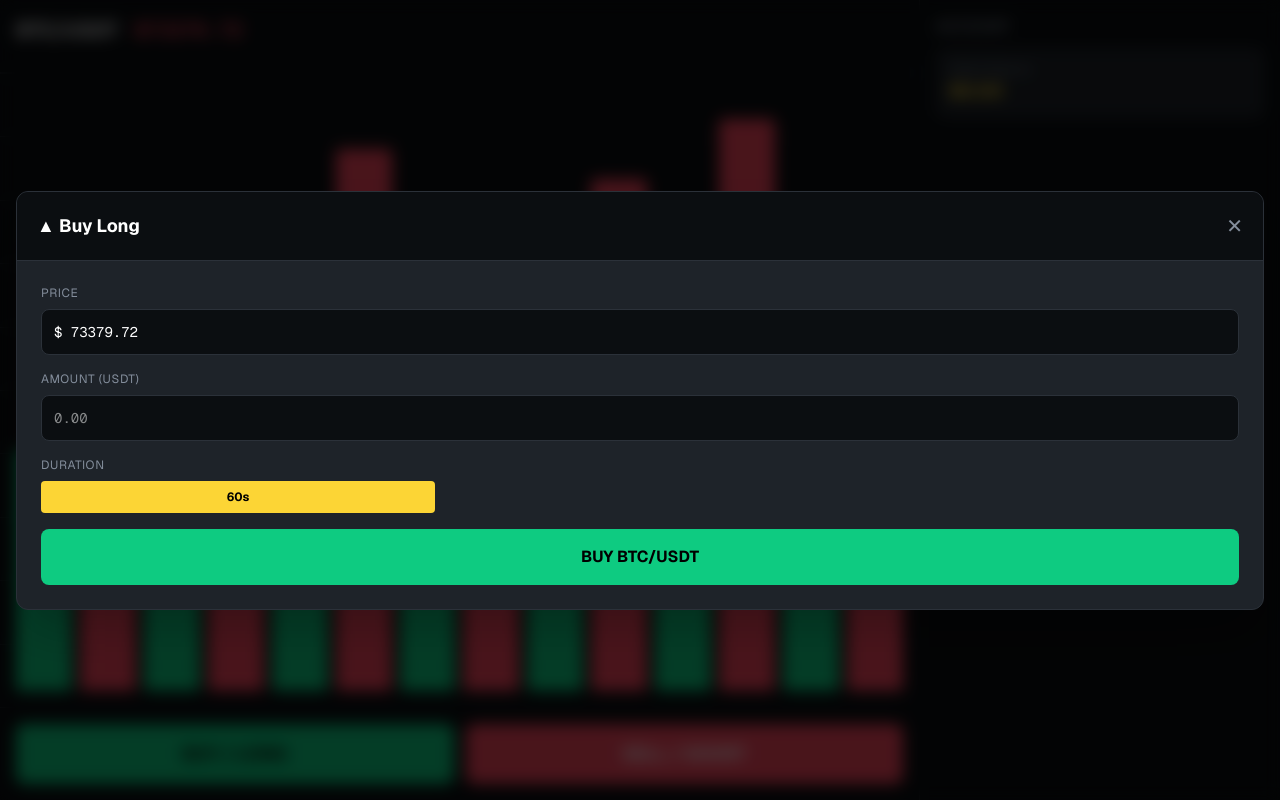
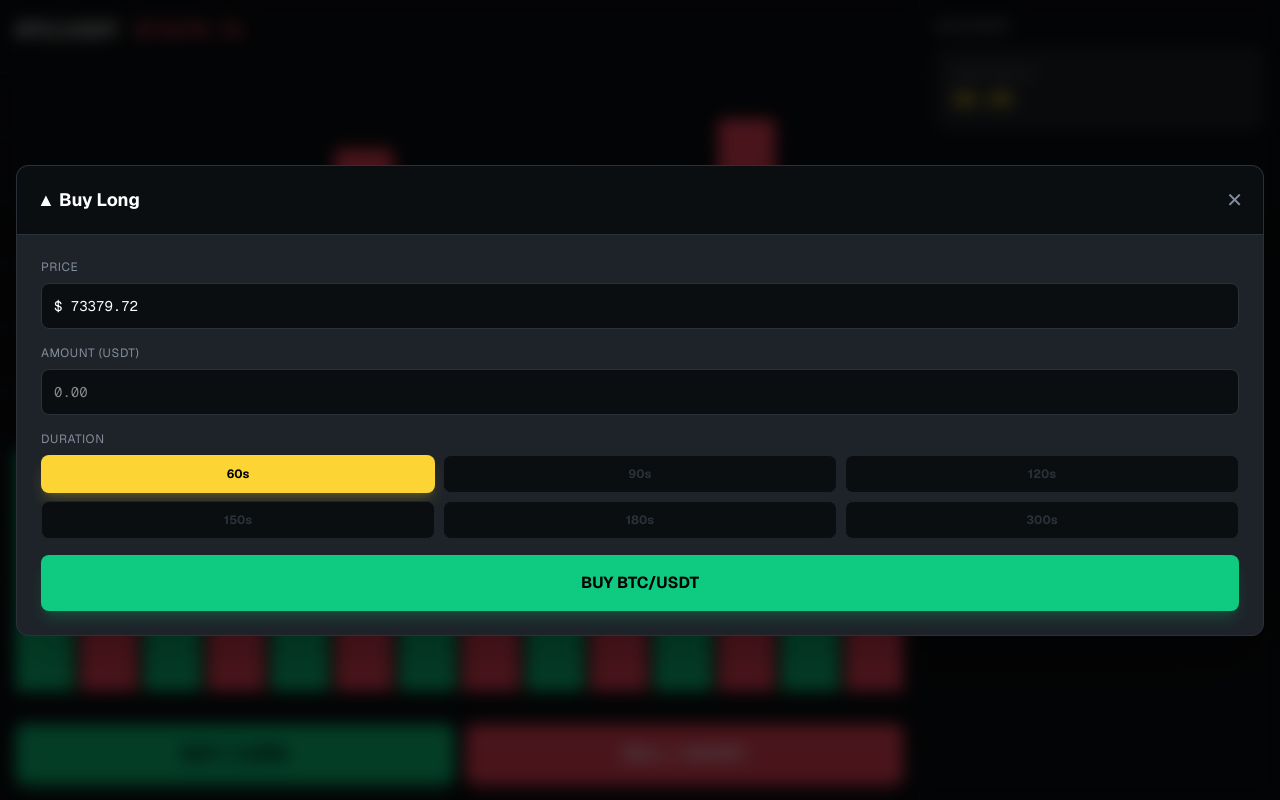
Before and after one commit to tradenovaglobal/tradenova-app, a Next.js app: page /trading in a window 1280 px wide. Both pictures are taken after a click on the button "BUY / LONG". Built offline with nearby package versions, Linux system fonts and the light colour scheme.

Commit message:
Real Quotex style trade history

```diff
--- a/app/trading/page.tsx
+++ b/app/trading/page.tsx
@@ -4,12 +4,13 @@
 import { doc, getDoc, addDoc, collection, updateDoc } from "firebase/firestore"
 import { db } from "../lib/firebase"
 
-// Payout Tiers (Hidden from User)
+// Payout Tiers (Updated for new durations)
 const PAYOUT_TIERS: Record<number, number> = {
   60: 30,
-  80: 50,
-  90: 70,
-  120: 85,
+  90: 50,
+  120: 70,
+  150: 80,
+  180: 85,
   300: 100,
 }
 
@@ -24,12 +25,14 @@
   const [toast, setToast] = useState<{ message: string; type: "success" | "error" } | null>(null)
   const [activeTrade, setActiveTrade] = useState(false)
 
+  // ✅ UPDATED: New Durations 60, 90, 120, 150, 180, 300
   const getAvailableDurations = () => {
     const amount = Number(tradeAmount) || 0
     if (amount <= 100) return [60]
-    if (amount <= 300) return [60, 80]
-    if (amount <= 500) return [60, 80, 90]
-    return [60, 80, 90, 120, 300]
+    if (amount <= 500) return [60, 90]
+    if (amount <= 1000) return [60, 90, 120]
+    if (amount <= 5000) return [60, 90, 120, 150, 180]
+    return [60, 90, 120, 150, 180, 300]
   }
 
   useEffect(() => {
@@ -90,7 +93,7 @@
 
       await updateDoc(userRef, { balance: Number(currentBalance) - amount })
 
-      const currentEntryPrice = price; // ✅ Capture entry price exactly at this moment
+      const currentEntryPrice = price;
 
       const tradeRef = await addDoc(collection(db, "trades"), {
         email: user.email || "",
@@ -99,7 +102,7 @@
         direction: tradeDirection,
         duration: tradeTime,
         entryPrice: currentEntryPrice,
-        exitPrice: currentEntryPrice, // Initially same as entry
+        exitPrice: currentEntryPrice,
         payoutPercent: PAYOUT_TIERS[tradeTime] || 30,
         profit: "$0.00",
         adminResult: "PENDING",
@@ -112,7 +115,6 @@
       setTradeAmount("")
       setToast({ message: `Trade started! Resolving in ${tradeTime} seconds...`, type: "success" })
 
-      // START TIMER
       setTimeout(async () => {
         try {
           const freshUserSnap = await getDoc(userRef)
@@ -124,17 +126,15 @@
           const profitAmount = (amount * payoutPercent) / 100
           const finalProfit = result === "WIN" ? `+${profitAmount.toFixed(2)}` : `-${amount.toFixed(2)}`
 
-          // ✅ CALCULATE REALISTIC EXIT PRICE
           const priceMove = (Math.random() * 150) + 50;
           let exitPrice = currentEntryPrice;
           if (tradeDirection === "BUY") {
             exitPrice = result === "WIN" ? currentEntryPrice + priceMove : currentEntryPrice - priceMove
-          } else { // SELL
+          } else {
             exitPrice = result === "WIN" ? currentEntryPrice - priceMove : currentEntryPrice + priceMove
           }
           exitPrice = Number(exitPrice.toFixed(2))
 
-          // Update Trade in Firebase
           await updateDoc(tradeRef, {
             adminResult: result,
             status: "Closed",
@@ -179,21 +179,21 @@
   const availableDurations = getAvailableDurations()
 
   return (
-    <main className="min-h-screen bg-[#0B0E11] text-[#EAECEF] font-sans">
+    <main className="min-h-screen bg-[#0B0E11] text-[#EAECEF] font-sans max-w-[100vw] overflow-x-hidden">
 
       {toast && (
-        <div className={`fixed top-6 right-6 z-[100] px-6 py-4 rounded-xl shadow-2xl border backdrop-blur-md flex items-center gap-3 animate-slide-in ${
-          toast.type === "success" ? "bg-green-900/90 border-green-500/50 text-green-200" : "bg-red-900/90 border-red-500/50 text-red-200"
+        <div className={`fixed top-4 left-4 right-4 md:left-auto md:right-6 md:top-6 md:max-w-sm z-[100] px-5 py-3 rounded-xl shadow-2xl border backdrop-blur-md flex items-center gap-3 transition-all ${
+          toast.type === "success" ? "bg-emerald-900/90 border-emerald-500/50 text-emerald-200" : "bg-red-900/90 border-red-500/50 text-red-200"
         }`}>
-          <span className="text-xl">{toast.type === "success" ? "✅" : "❌"}</span>
-          <span className="font-semibold">{toast.message}</span>
+          <span className="text-lg">{toast.type === "success" ? "✅" : "❌"}</span>
+          <span className="font-semibold text-sm">{toast.message}</span>
         </div>
       )}
 
       {isModalOpen && (
-        <div className="fixed inset-0 bg-black/70 backdrop-blur-sm flex items-center justify-center z-50 p-4">
-          <div className="bg-[#1E2329] border border-[#2B3139] rounded-xl w-full max-w-md shadow-2xl overflow-hidden">
-            <div className="p-5 border-b border-[#2B3139] flex justify-between items-center bg-[#0B0E11]">
+        <div className="fixed inset-0 bg-black/70 backdrop-blur-sm flex items-end md:items-center justify-center z-50 p-0 md:p-4">
+          <div className="bg-[#1E2329] border-t-2 border-[#FCD535] md:border md:border-[#2B3139] md:rounded-xl w-full md:max-w-md shadow-2xl rounded-t-3xl">
+            <div className="p-5 border-b border-[#2B3139] flex justify-between items-center bg-[#0B0E11] rounded-t-3xl md:rounded-t-xl">
               <h3 className="text-lg font-bold text-white">{tradeDirection === "BUY" ? "▲ Buy Long" : "▼ Sell Short"}</h3>
               <button onClick={() => setIsModalOpen(false)} className="text-[#848E9C] hover:text-white text-xl">✕</button>
             </div>
@@ -215,20 +215,26 @@
                 />
               </div>
 
+              {/* ✅ UPDATED DURATION UI */}
               <div>
                 <label className="text-xs text-[#848E9C] uppercase tracking-wider block mb-2">Duration</label>
                 <div className="grid grid-cols-3 gap-2">
-                  {availableDurations.map(t => (
-                    <button
-                      key={t}
-                      onClick={() => setTradeTime(t)}
-                      className={`py-2 rounded text-xs font-bold transition-colors ${
-                        tradeTime === t ? "bg-[#FCD535] text-black" : "bg-[#0B0E11] text-[#848E9C] border border-[#2B3139] hover:border-[#FCD535]"
-                      }`}
-                    >
-                      {t}s {/* ✅ Removed Payout % from here */}
-                    </button>
-                  ))}
+                  {[60, 90, 120, 150, 180, 300].map(t => {
+                    const isAvailable = availableDurations.includes(t)
+                    return (
+                      <button
+                        key={t}
+                        onClick={() => isAvailable && setTradeTime(t)}
+                        className={`py-2.5 rounded-lg text-xs font-bold transition-all ${
+                          !isAvailable ? "bg-[#0B0E11] text-[#2B3139] border border-[#1E2329] cursor-not-allowed" :
+                          tradeTime === t ? "bg-[#FCD535] text-black shadow-lg shadow-[#FCD535]/20" :
+                          "bg-[#0B0E11] text-[#848E9C] border border-[#2B3139] hover:border-[#FCD535]"
+                        }`}
+                      >
+                        {t}s
+                      </button>
+                    )
+                  })}
                 </div>
               </div>
 
@@ -237,7 +243,7 @@
                 disabled={isSubmitting}
                 className={`w-full py-4 rounded-lg font-bold text-base transition-all flex items-center justify-center gap-2 mt-2 ${
                   isSubmitting ? "bg-[#2B3139] text-[#848E9C] cursor-not-allowed" :
-                  tradeDirection === "BUY" ? "bg-[#0ECB81] text-black hover:bg-opacity-90" : "bg-[#F6465D] text-white hover:bg-opacity-90"
+                  tradeDirection === "BUY" ? "bg-[#0ECB81] text-black hover:bg-opacity-90 shadow-lg shadow-[#0ECB81]/20" : "bg-[#F6465D] text-white hover:bg-opacity-90 shadow-lg shadow-[#F6465D]/20"
                 }`}
               >
                 {isSubmitting ? (
@@ -257,7 +263,7 @@
             <div className="flex flex-wrap items-center gap-4 mb-3">
               <h2 className="text-xl font-bold text-white">BTC/USDT</h2>
               <span className="text-[#F6465D] text-xl font-mono font-bold">${price.toFixed(2)}</span>
-              {activeTrade && <span className="text-yellow-400 text-sm animate-pulse">⏳ Trade Running...</span>}
+              {activeTrade && <span className="text-[#FCD535] text-sm animate-pulse font-semibold">⏳ Trade Running...</span>}
             </div>
           </div>
 
@@ -265,10 +271,10 @@
              <div className="absolute inset-0">
                 {[...Array(10)].map((_, i) => <div key={i} className="absolute w-full border-t border-[#1E2329]" style={{ top: `${i * 10}%` }} />)}
              </div>
-             <div className="relative z-10 flex items-end h-full gap-2">
+             <div className="relative z-10 flex items-end h-full gap-1.5">
                 {[40, 60, 30, 80, 50, 90, 60, 75, 45, 85, 55, 95, 40, 70].map((h, i) => (
                    <div key={i} className="flex-1 flex flex-col items-center justify-end h-full">
-                      <div className={`w-full rounded-sm ${i % 2 === 0 ? 'bg-[#0ECB81]' : 'bg-[#F6465D]'}`} style={{ height: `${h}%` }}></div>
+                      <div className={`w-full rounded-t-sm ${i % 2 === 0 ? 'bg-[#0ECB81]' : 'bg-[#F6465D]'}`} style={{ height: `${h}%` }}></div>
                    </div>
                 ))}
              </div>
@@ -277,13 +283,13 @@
           <div className="grid grid-cols-2 gap-3 p-4 border-t border-[#1E2329] bg-[#0B0E11]">
             <button
               onClick={() => openTradeModal("BUY")}
-              className="py-4 rounded-lg bg-[#0ECB81] text-black font-bold text-lg hover:bg-opacity-90 transition-all active:scale-95"
+              className="py-4 rounded-lg bg-[#0ECB81] text-black font-bold text-lg hover:bg-opacity-90 transition-all active:scale-95 shadow-lg shadow-[#0ECB81]/20"
             >
               BUY / LONG
             </button>
             <button
               onClick={() => openTradeModal("SELL")}
-              className="py-4 rounded-lg bg-[#F6465D] text-white font-bold text-lg hover:bg-opacity-90 transition-all active:scale-95"
+              className="py-4 rounded-lg bg-[#F6465D] text-white font-bold text-lg hover:bg-opacity-90 transition-all active:scale-95 shadow-lg shadow-[#F6465D]/20"
             >
               SELL / SHORT
             </button>
@@ -294,24 +300,14 @@
           <div className="p-4 flex-1">
             <h3 className="text-sm font-bold text-[#848E9C] mb-3 uppercase tracking-wider">Account</h3>
             <div className="space-y-3">
-              <div className="bg-[#1E2329] p-3 rounded-lg border border-[#2B3139]">
-                <p className="text-[#848E9C] text-xs">Wallet Balance</p>
-                <p className="text-lg font-bold text-[#FCD535]">${userData?.balance?.toFixed(2) || "0.00"}</p>
+              <div className="bg-[#1E2329] p-4 rounded-xl border border-[#2B3139]">
+                <p className="text-[#848E9C] text-xs mb-1">Wallet Balance</p>
+                <p className="text-xl font-bold text-[#FCD535] font-mono">${userData?.balance?.toFixed(2) || "0.00"}</p>
               </div>
             </div>
           </div>
         </div>
       </div>
-
-      <style jsx>{`
-        @keyframes slide-in {
-          from { transform: translateX(100%); opacity: 0; }
-          to { transform: translateX(0); opacity: 1; }
-        }
-        .animate-slide-in {
-          animation: slide-in 0.3s ease-out forwards;
-        }
-      `}</style>
     </main>
   )
 }
```
Also changed, not shown: app/history/page.tsx (+42 -25 lines).
